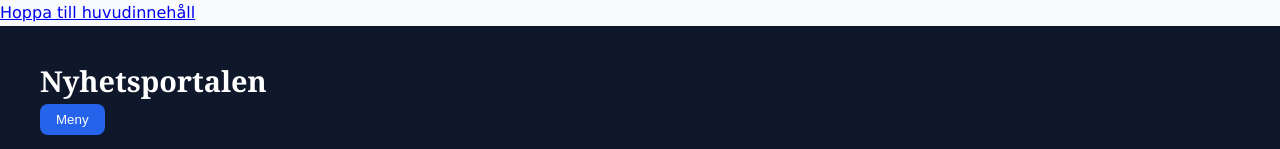
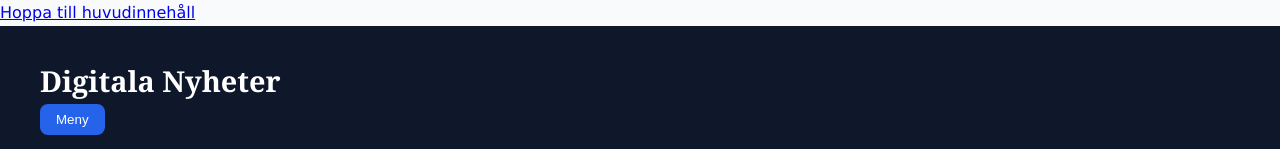
Before and after one commit to ym450864/github.test, a plain HTML site: page index.html in a window 1280 px wide. Shown: the top 149 px of the page. Drawn offline with nearby package versions, Linux system fonts and the light colour scheme; files that its build step writes are made by us from their sources; no server answers.

Commit message:
ändrar h1

```diff
--- a/index.html
+++ b/index.html
@@ -12,7 +12,7 @@
 
     <header class="site-header">
         <div class="header-container">
-            <h1 class="logo">Nyhetsportalen</h1>
+            <h1 class="logo">Digitala Nyheter</h1>
 
         <button id="menu-btn" aria-expanded="false" aria-controls="category-menu">
             Meny
```
